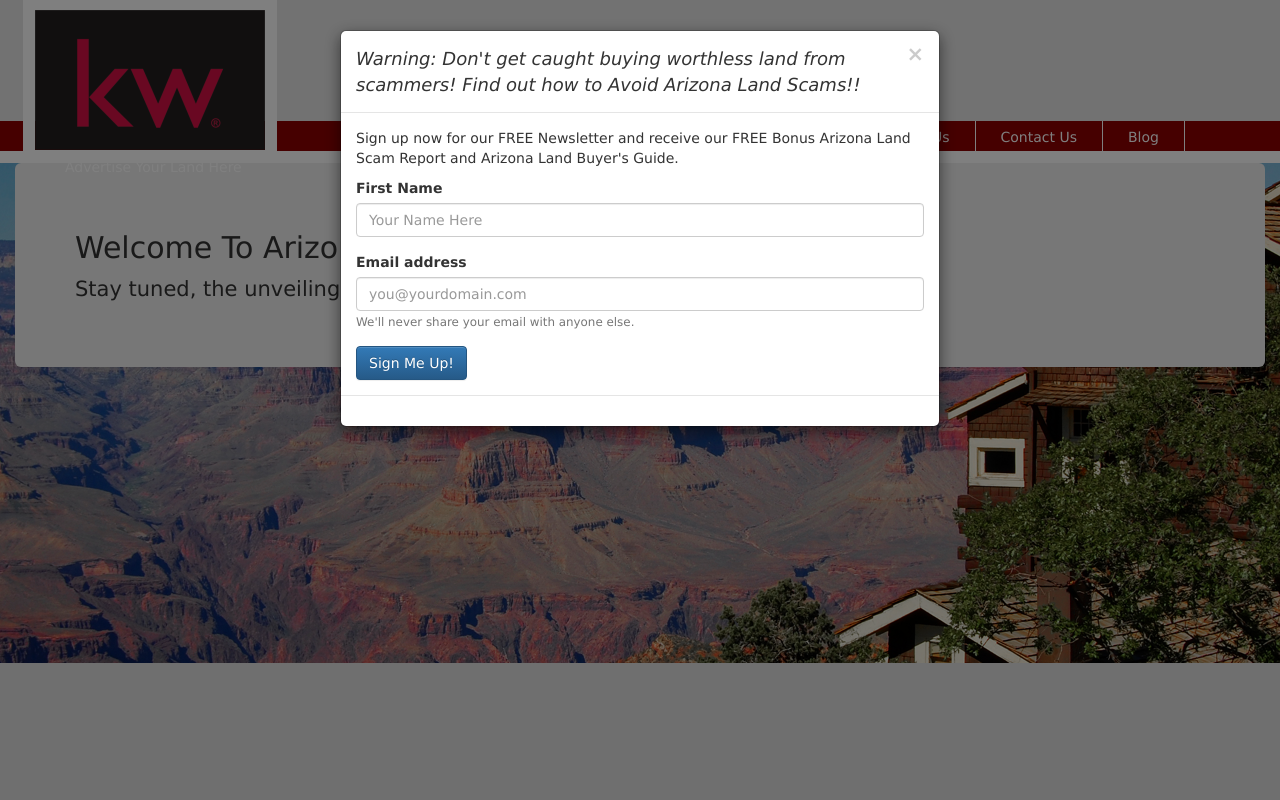
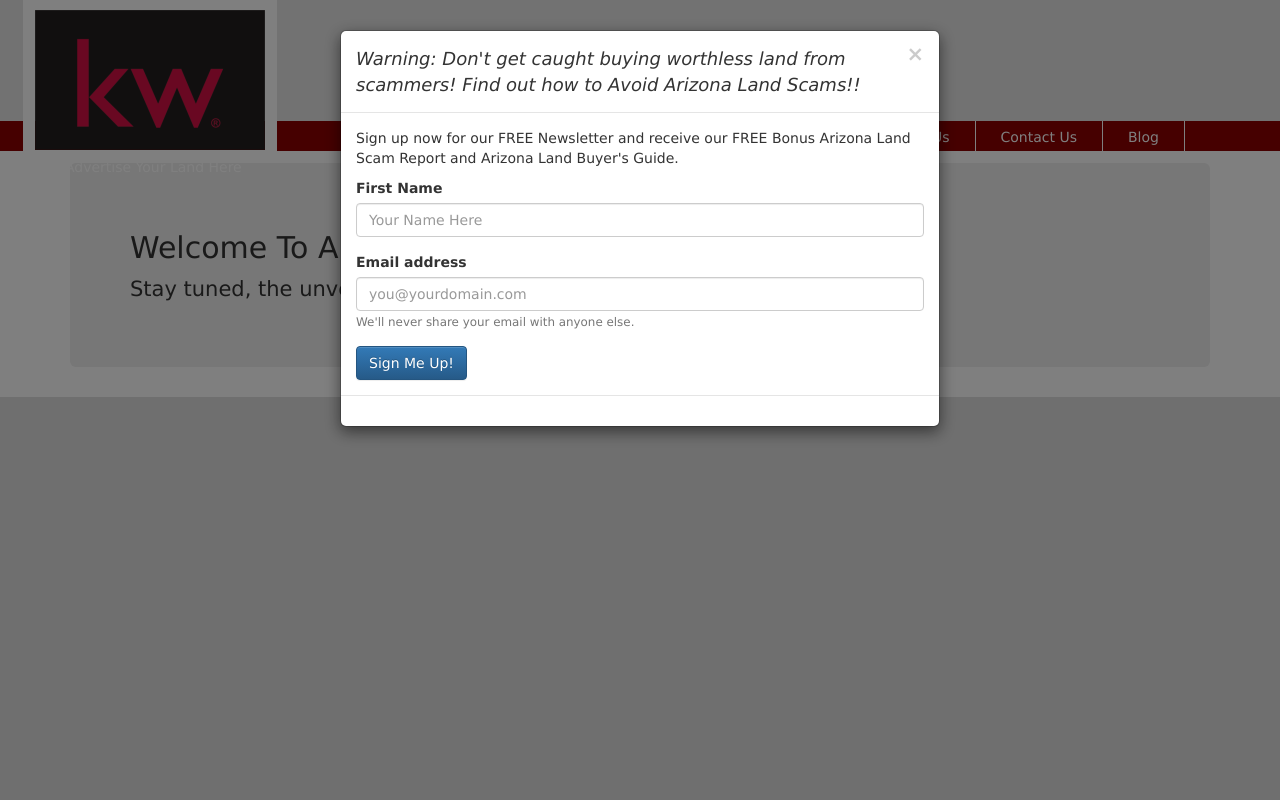
Before and after one commit to blueyedQT/AZ_Test, a CodeIgniter app: page /index.php/investments/index in a window 1280 px wide. Run offline with CodeIgniter, Linux system fonts and the light colour scheme; some libraries are stand-ins or nearby versions.

Commit message:
Cleaned up unnecessary code and added comments

```diff
--- a/application/config/routes.php
+++ b/application/config/routes.php
@@ -44,6 +44,7 @@ $route['free_report_signup'] = "investments/free_report_signup";
 $route['free_report'] = "investments/free_report";
 $route['land'] = "investments/land";
 $route['contact'] = "investments/contact";
+$route['contact_form'] = "investments/contact_form";
 
 // $route['about'] = "/investments/about";
 // $route['invest'] = "/investments/invest";
--- a/application/views/index.php
+++ b/application/views/index.php
@@ -1,4 +1,3 @@
-			<!-- <div id="welcome_image"></div> --> <!-- featured image -->
 			<div class="content">
 
 				<!-- modal practice -->
--- a/assets/css/styles.css
+++ b/assets/css/styles.css
@@ -65,38 +65,11 @@ a:hover {
 	background-color: gray;
 }
 
-/*#welcome_image {
-	 background: url(/assets/images/grandcanyon.jpg);
-	height: 768px;
-	width: 100%;
-}
-*/
 .container {
-	background: url(../images/grandcanyon.jpg);
+	/*Disabled so that it could load faster live for testing*/
+/*	background: url(../images/grandcanyon.jpg);
 	width: 100%;
 	min-height: 500px;
 	background-size: cover;
-	background-repeat: no-repeat;
+	background-repeat: no-repeat;*/
 }
-
-/*form.free_report {
-	text-align: center;
-}*/
-input.email {
-	text-align: center;
-
-}
-
-/*#myModal {
-	height: 200px;
-	width: 300px;
-	background-color: yellow;
-}*/
-
-/*.content {
-	display: block;
-	vertical-align: top;
-	min-height: 400px;
-	padding: 0 35px;
-}
-*/
```
Also changed, not shown: application/views/templates/header.php (+6 -2 lines).
